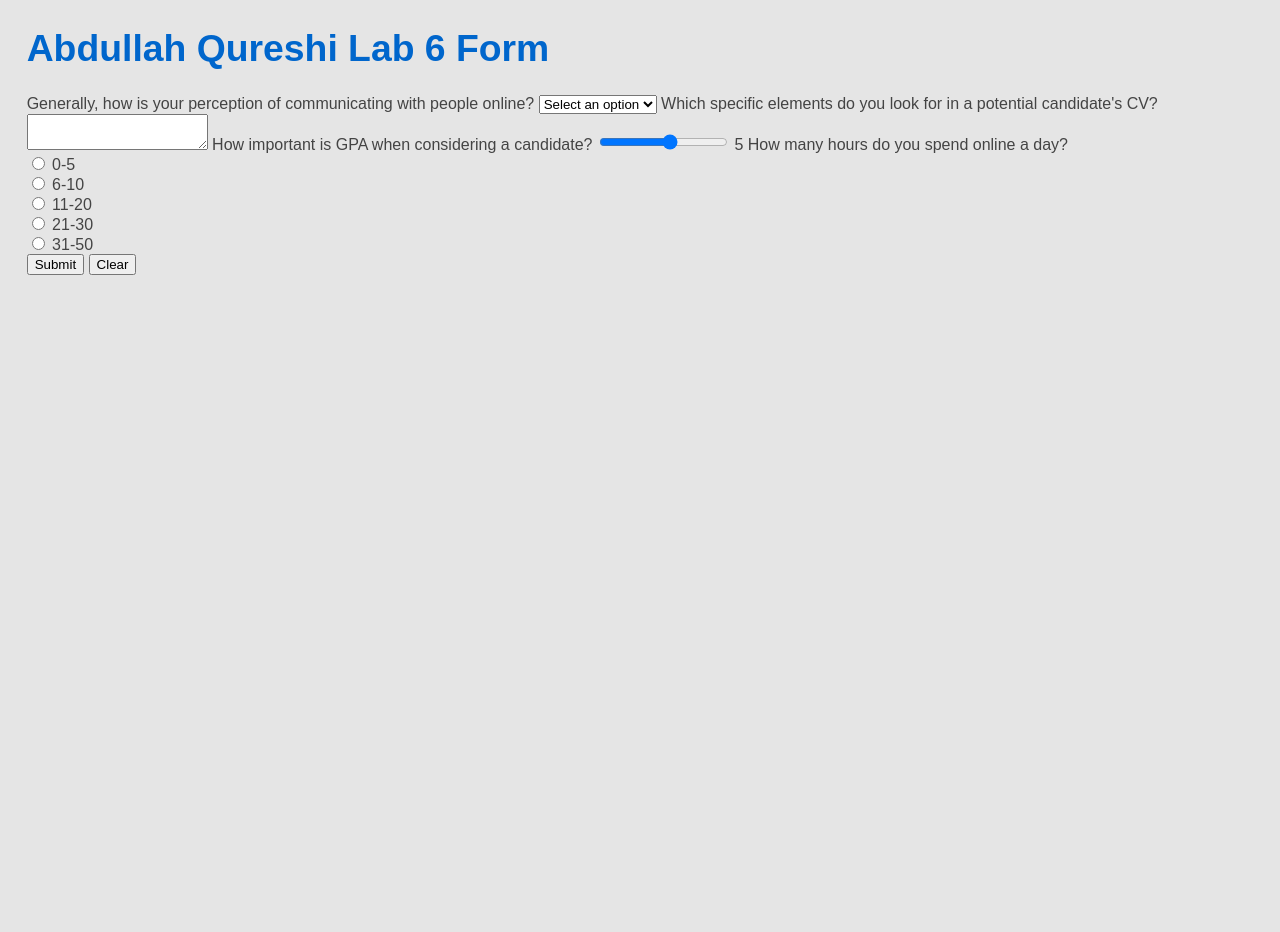
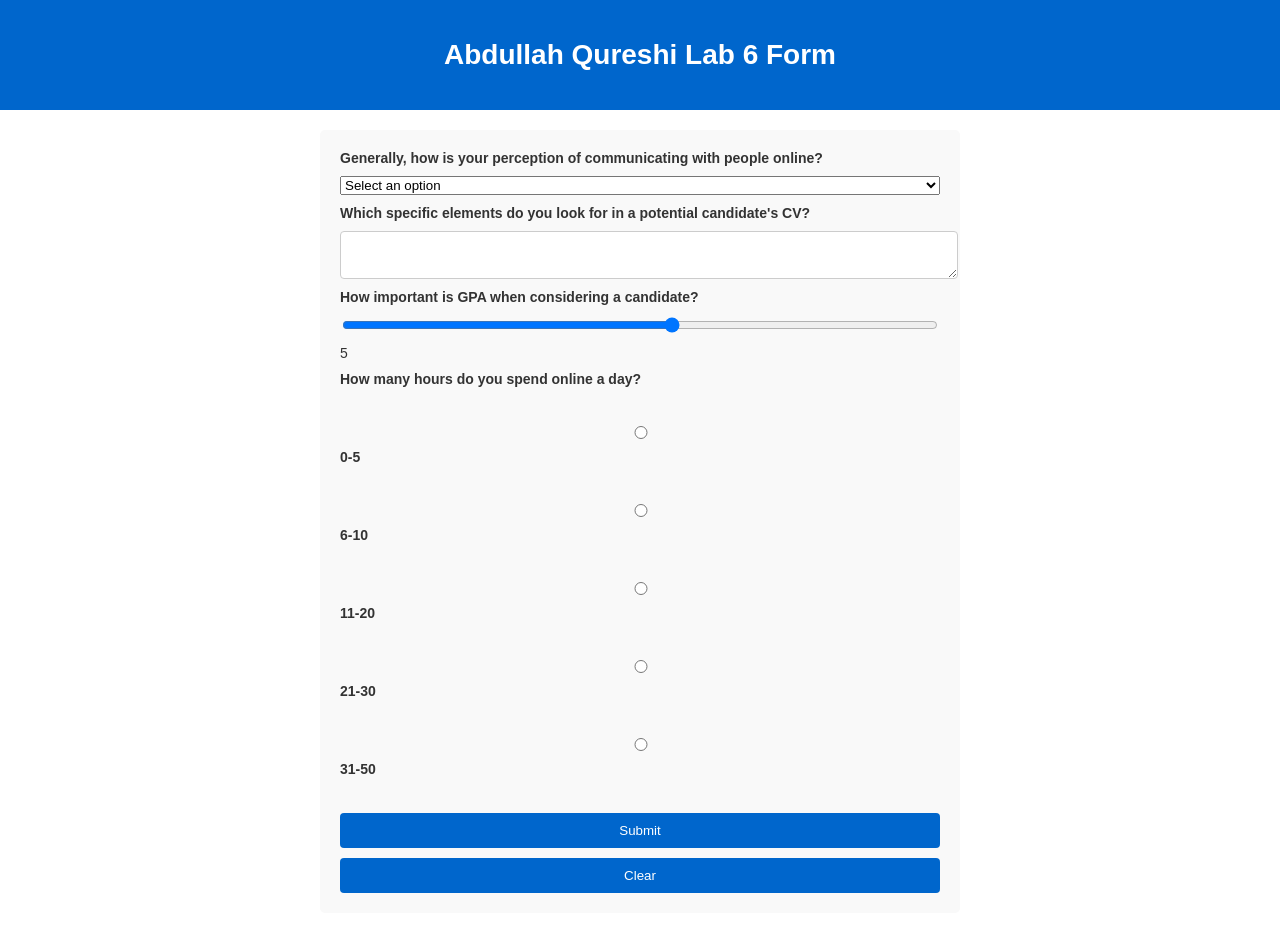
Before and after one commit to abdullahqureshitmu1/abdullahqureshitmu1.github.io, a plain HTML site: page index.html in a window 1280 px wide. Before the commit the page ends 800 px from the top, so only its background shows below. Drawn offline with Linux system fonts and the light colour scheme; a script that the page names is missing.

Commit message:
Update style.css

```diff
--- a/style.css
+++ b/style.css
@@ -1,57 +1,53 @@
 body {
 	font-family: Arial, sans-serif;
-	font-size: 12pt;
-	background-color: #E5E5E5; /* Updated background color */
-	color: #444; /* Updated foreground color */
-	margin: 20pt; /* Choose a margin greater than 10pt for all 4 sides */
+	font-size: 14px;
+	color: #333;
+	margin: 0;
+	padding: 0;
 }
 
-h1 {
-	font-size: 28pt; /* Updated H1 font size */
-	color: #0066cc; /* Choose your H1 color */
+header {
+	background-color: #0066cc;
+	color: #fff;
+	padding: 20px;
+	text-align: center;
 }
 
-h2 {
-	font-size: 24pt; /* Updated H2 font size */
-	color: #009900; /* Choose your H2 color */
+main {
+	max-width: 600px;
+	margin: 20px auto;
+	padding: 20px;
+	background-color: #f9f9f9;
+	border-radius: 5px;
 }
 
-p {
-	font-size: 16pt; /* Updated paragraph font size */
-	color: #666; /* Choose your paragraph color */
+form {
+	display: grid;
+	gap: 10px;
 }
 
-a {
-	color: #0066cc; /* Non-visited link color */
-	text-decoration: none; /* Remove default underline */
+label {
+	font-weight: bold;
 }
 
-	a:hover {
-		color: #cc0000; /* Hover link color */
-	}
-
-	a:active {
-		color: #009900; /* Active link color */
-	}
-
-	a:visited {
-		color: #993399; /* Visited link color */
-	}
-
-table {
+input[type="text"],
+input[type="email"],
+textarea {
 	width: 100%;
-	border-collapse: collapse;
+	padding: 8px;
+	border: 1px solid #ccc;
+	border-radius: 4px;
 }
 
-td {
-	border: 1px solid #ccc;
-	padding: 10px;
+button {
+	padding: 10px 20px;
+	background-color: #0066cc;
+	color: #fff;
+	border: none;
+	border-radius: 4px;
+	cursor: pointer;
 }
 
-.link-cell {
-	width: 30%; /* Adjust as needed */
-}
-
-.description-cell {
-	width: 70%; /* Adjust as needed */
-}
+	button:hover {
+		background-color: #0056a5;
+	}
```
